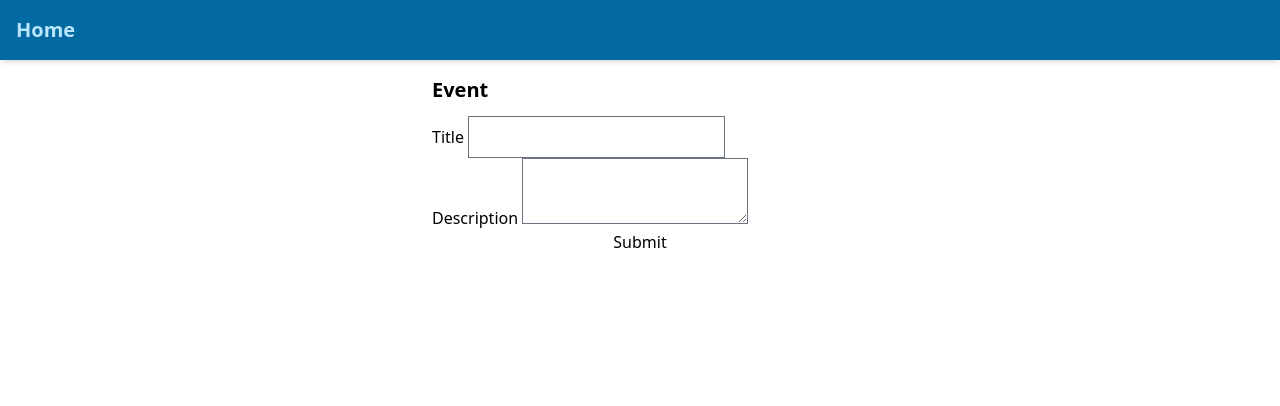
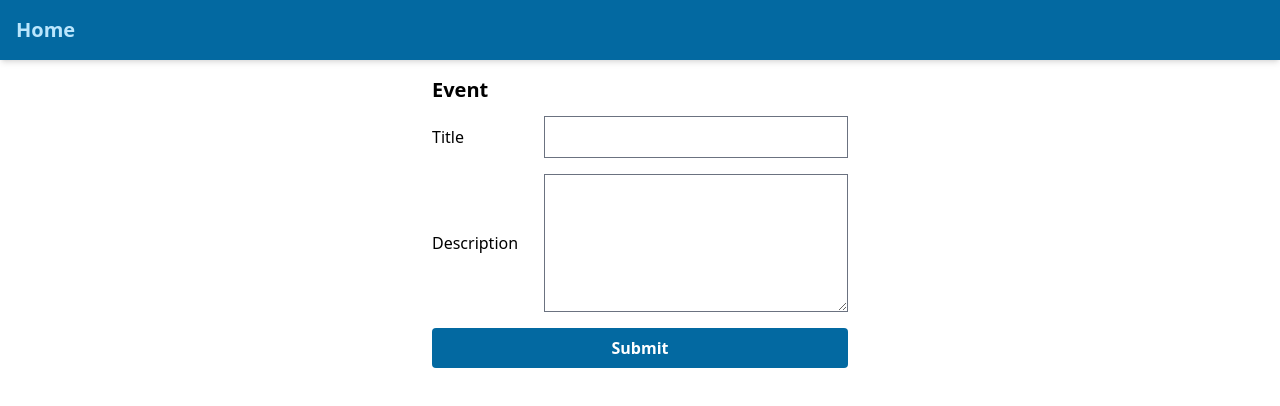
Before and after one commit to claudiorivera/membership-organizer, a SvelteKit app: page /events/new in a window 1280 px wide. Shown: the top 406 px of the page. Built offline with nearby package versions, Linux system fonts and the light colour scheme.

Commit message:
🚧 Fix validation

```diff
--- /dev/null
+++ b/src/lib/schemas/createEvent.ts
@@ -0,0 +1,10 @@
+import { z } from "zod";
+
+export const createEvent = z.object({
+	title: z.string().min(1),
+	description: z
+		.string()
+		.min(5, "Description must be at least 5 characters long"),
+	locationId: z.string().cuid(),
+	startDateTime: z.string().datetime(),
+});
--- /dev/null
+++ b/src/lib/schemas/updateEvent.ts
@@ -0,0 +1,9 @@
+import { z } from "zod";
+
+export const updateEvent = z.object({
+	title: z.string().min(1, "Title must not be blank").optional(),
+	description: z
+		.string()
+		.min(5, "Description must be at least 5 characters")
+		.optional(),
+});
--- a/src/routes/events/[eventId]/+page.server.ts
+++ b/src/routes/events/[eventId]/+page.server.ts
@@ -1,6 +1,6 @@
+import { updateEvent } from "$lib/schemas/updateEvent";
 import { PrismaClient } from "@prisma/client";
-import type { Load } from "@sveltejs/kit";
-import { z } from "zod";
+import { fail, type Load } from "@sveltejs/kit";
 import type { Actions } from "./$types";
 
 const prisma = new PrismaClient();
@@ -15,25 +15,31 @@ export const load: Load = async ({ params }) => {
 	};
 };
 
-const eventUpdateSchema = z.object({
-	title: z.string().optional(),
-	description: z.string().optional(),
-});
-
 export const actions: Actions = {
 	default: async ({ request, params }) => {
 		const formData = await request.formData();
 
-		const data = eventUpdateSchema.parse({
+		const validation = updateEvent.safeParse({
 			title: formData.get("title"),
 			description: formData.get("description"),
 		});
+
+		if (!validation.success) {
+			const errors = {
+				fieldErrors: validation.error.flatten().fieldErrors,
+				formErrors: validation.error.flatten().formErrors,
+			};
+
+			console.log({ errors });
+
+			return fail(400, errors);
+		}
 
 		await prisma.event.update({
 			where: {
 				id: params.eventId,
 			},
-			data,
+			data: validation.data,
 		});
 	},
 };
--- a/src/routes/events/[eventId]/+page.svelte
+++ b/src/routes/events/[eventId]/+page.svelte
@@ -1,13 +1,22 @@
 <script lang="ts">
-	import type { PageData } from "./$types";
+	import type { ActionData, PageData } from "./$types";
 
 	export let data: PageData;
+	export let form: ActionData;
 </script>
 
 <div class="p-4">
 	<h1 class="text-xl font-semibold pb-3">Event Details</h1>
+	{#if form?.formErrors}
+		<div>
+			{#each form.formErrors as error}
+				<div class="text-red-500">{error}</div>
+			{/each}
+		</div>
+	{/if}
 	<form method="POST" class="flex flex-col gap-4">
-		<label class="flex gap-2 items-center justify-between">
+		<label class="flex flex-col">
+			<div class="flex items-center gap-2 justify-between">
 				<span class="w-1/4">Title</span>
 				<input
 					class="flex-grow"
@@ -15,15 +24,24 @@
 					type="text"
 					value={data.event?.title}
 				/>
+			</div>
+			{#if form?.fieldErrors.title}
+				<span class="text-red-500">{form.fieldErrors.title}</span>
+			{/if}
 		</label>
-		<label class="flex gap-2 items-center justify-between">
+		<label class="flex flex-col">
+			<div class="flex items-center gap-2 justify-between">
 				<span class="w-1/4">Description</span>
 				<textarea
 					class="flex-grow"
 					name="description"
+					rows={5}
 					value={data.event?.description}
-				rows={5}
 				/>
+			</div>
+			{#if form?.fieldErrors.description}
+				<div class="text-red-500">{form.fieldErrors.description}</div>
+			{/if}
 		</label>
 		<button
 			class="hover:bg-sky-600 rounded px-4 py-2 font-semibold text-white bg-sky-700"
--- a/src/routes/events/new/+page.server.ts
+++ b/src/routes/events/new/+page.server.ts
@@ -1,22 +1,15 @@
-import type { Actions } from "./$types";
-import { z } from "zod";
+import { createEvent } from "$lib/schemas/createEvent";
 import { PrismaClient } from "@prisma/client";
 import { fail } from "@sveltejs/kit";
+import type { Actions } from "./$types";
 
 const prisma = new PrismaClient();
-
-const eventUpdateSchema = z.object({
-	title: z.string().min(1),
-	description: z.string(),
-	locationId: z.string().cuid(),
-	startDateTime: z.string().datetime(),
-});
 
 export const actions: Actions = {
 	default: async ({ request }) => {
 		const formData = await request.formData();
 
-		const validation = eventUpdateSchema.safeParse({
+		const validation = createEvent.safeParse({
 			title: formData.get("title"),
 			description: formData.get("description"),
 			locationId: formData.get("locationId"),
@@ -24,10 +17,13 @@ export const actions: Actions = {
 		});
 
 		if (!validation.success) {
-			return fail(400, {
+			const errors = {
 				fieldErrors: validation.error.flatten().fieldErrors,
 				formErrors: validation.error.flatten().formErrors,
-			});
+			};
+
+			console.log({ errors });
+			return fail(400, errors);
 		}
 
 		await prisma.event.create({
--- a/src/routes/events/new/+page.svelte
+++ b/src/routes/events/new/+page.svelte
@@ -12,21 +12,26 @@
 			{/each}
 		</div>
 	{/if}
-	<form method="POST" class="flex flex-col">
-		<label>
-			Title
-			<input name="title" type="text" />
+	<form method="POST" class="flex flex-col gap-4">
+		<label class="flex flex-col">
+			<div class="flex items-center gap-2 justify-between">
+				<span class="w-1/4">Title</span>
+				<input class="flex-grow" name="title" type="text" />
+			</div>
 			{#if form?.fieldErrors.title}
-				<div class="text-red-500">{form.fieldErrors.title}</div>
+				<span class="text-red-500">{form.fieldErrors.title}</span>
 			{/if}
 		</label>
-		<label>
-			Description
-			<textarea name="description" />
+		<label class="flex gap-2 items-center justify-between">
+			<span class="w-1/4">Description</span>
+			<textarea class="flex-grow" name="description" rows={5} />
 			{#if form?.fieldErrors.description}
 				<div class="text-red-500">{form.fieldErrors.description}</div>
 			{/if}
 		</label>
-		<button>Submit</button>
+		<button
+			class="hover:bg-sky-600 rounded px-4 py-2 font-semibold text-white bg-sky-700"
+			>Submit</button
+		>
 	</form>
 </div>
```
Lines whose indentation alone changed are shown as unchanged.
